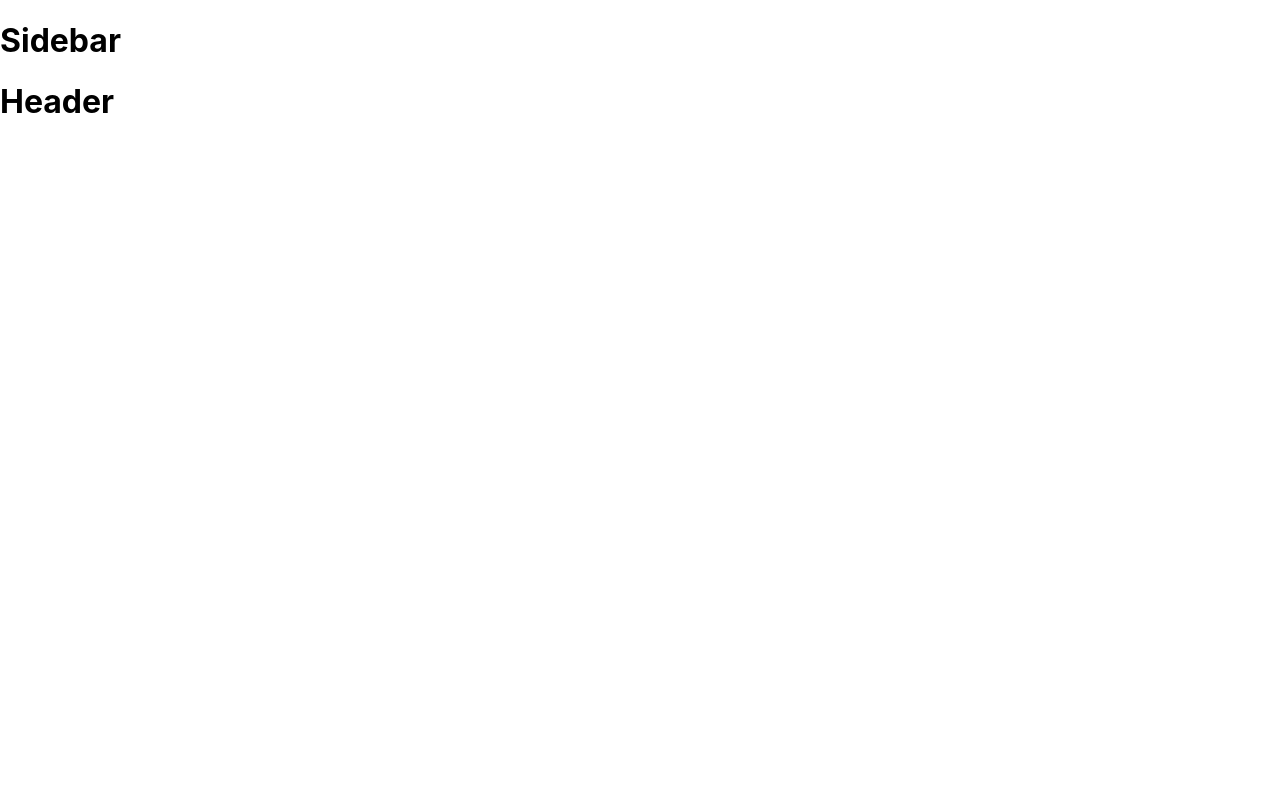
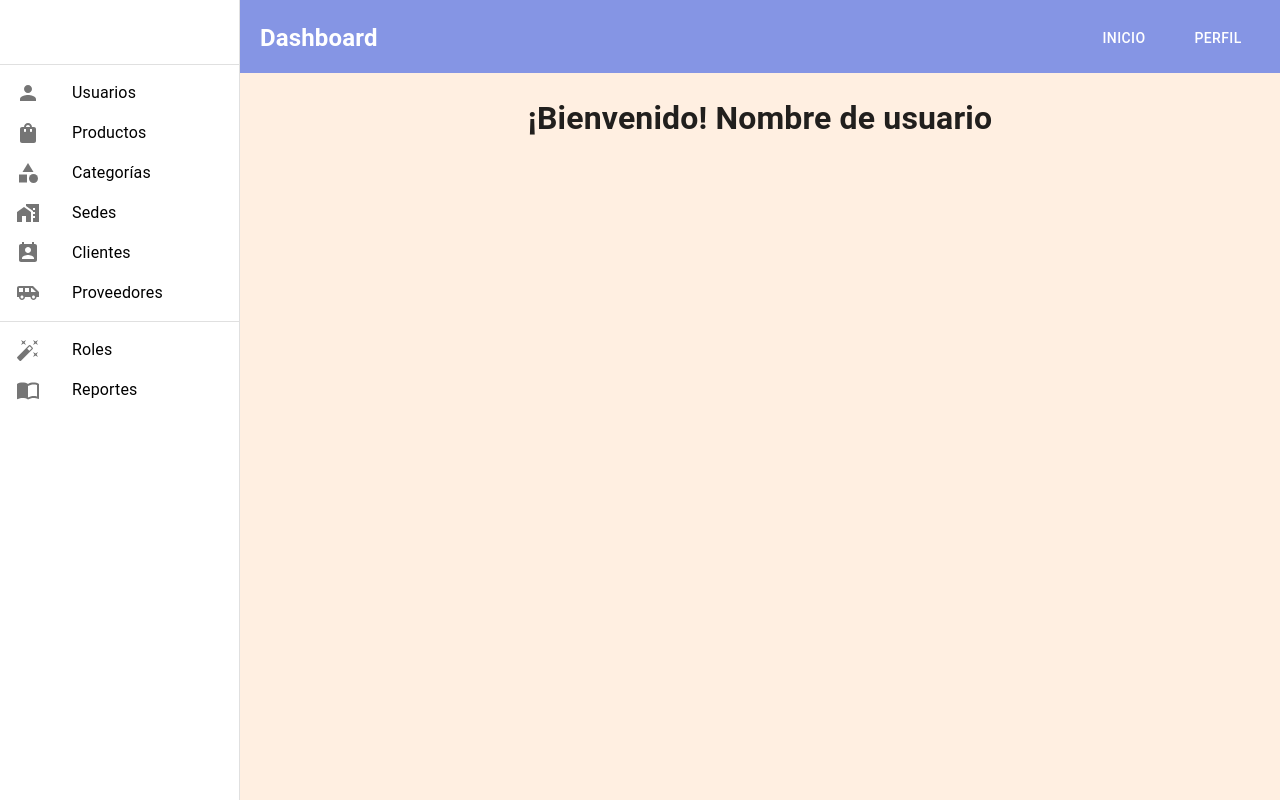
Before and after one commit to MartinOstios/proyecto-final-sw1, a React (Create React App) app in the folder client-project/: page /dashboard in a window 1280 px wide. Built offline with nearby package versions, Linux system fonts and the light colour scheme.

Commit message:
Se agregó el navbar y el sidemenu del dashboard

```diff
--- a/client-project/src/App.js
+++ b/client-project/src/App.js
@@ -1,6 +1,7 @@
 import React from 'react'
 import { BrowserRouter, Route, Routes } from 'react-router-dom'
 import Dashboard from './pages/dashboard/Dashboard'
+import First from './pages/dashboard/first/First'
 import User from './pages/dashboard/users/User'
 import Product from './pages/dashboard/products/Product'
 import Role from './pages/dashboard/roles/Role'
@@ -8,12 +9,17 @@ import Category from './pages/dashboard/categories/Category'
 import Headquarter from './pages/dashboard/headquarters/Headquarter'
 import Client from './pages/dashboard/clients/Client'
 import Report from './pages/dashboard/reports/Report'
+import Profile from './pages/dashboard/profile/Profile'
+import Provider from './pages/dashboard/providers/Provider'
+
 import Index from './pages/public/landing/Index'
 import Layout from './pages/public/Layout'
 import Login from './pages/public/login/Login'
 import Register from './pages/public/register/Register'
 import Recovery from './pages/public/recovery/Recovery'
 import Activate from './pages/public/activate/Activate'
+
+
 
 
 
@@ -31,6 +37,7 @@ const App = () => {
             <Route path="/activate" element= {<Activate />}/>
           </Route>
           <Route path="/dashboard" element={<Dashboard />}>
+            <Route index element= {<First />}/>
             <Route path="/dashboard/users" element={<User />} />
             <Route path="/dashboard/categories" element={<Category />} />
             <Route path="/dashboard/products" element={<Product />} />
@@ -38,6 +45,8 @@ const App = () => {
             <Route path="/dashboard/clients" element={<Client />} />
             <Route path="/dashboard/roles" element={<Role />} />
             <Route path="/dashboard/reports" element={<Report/>} />
+            <Route path="/dashboard/profile" element={<Profile/>} />
+            <Route path="/dashboard/providers" element={<Provider/>} />
           </Route>
         </Routes>
       </BrowserRouter>
--- /dev/null
+++ b/client-project/src/components/dashboardNavbar/DashboardNavbar.jsx
@@ -0,0 +1,35 @@
+
+import React from 'react'
+import '../navbar/Navbar'
+import { Link } from 'react-router-dom'
+import { Button } from '@mui/material'
+import images from '../../assets/images'
+
+export const DashboardNavbar = () => {
+    return (
+        <React.Fragment>
+            <nav className="navbar" style={{height: '73px'}}>
+                <ul>
+                    <li>
+                        <h2 style={{color: 'white'}}>Dashboard</h2>
+                    </li>
+                </ul>
+                <ul>
+                    <div style={{ display: 'flex', gap: 30 }}>
+                        <li>
+                            <Button variant='text' color='secondary'>
+                                <Link to="/" className='navLink'>Inicio</Link>
+                            </Button>
+                        </li>
+
+                        <li>
+                            <Button variant='text' color='secondary'>
+                                <Link to="/dashboard/profile" className='navLink'>Perfil</Link>
+                            </Button>
+                        </li>
+                    </div>
+                </ul>
+            </nav>
+        </React.Fragment>
+    )
+}
--- a/client-project/src/pages/dashboard/Dashboard.jsx
+++ b/client-project/src/pages/dashboard/Dashboard.jsx
@@ -1,12 +1,139 @@
 import React from 'react'
-import { Outlet } from 'react-router-dom'
+import { Link, Outlet } from 'react-router-dom';
+import Box from '@mui/material/Box';
+import CssBaseline from '@mui/material/CssBaseline';
+import Divider from '@mui/material/Divider';
+import Drawer from '@mui/material/Drawer';
+import List from '@mui/material/List';
+import ListItem from '@mui/material/ListItem';
+import ListItemButton from '@mui/material/ListItemButton';
+
+import ListItemIcon from '@mui/material/ListItemIcon';
+import PermContactCalendarIcon from '@mui/icons-material/PermContactCalendar';
+import PersonIcon from '@mui/icons-material/Person';
+import ShoppingBagIcon from '@mui/icons-material/ShoppingBag';
+import CategoryIcon from '@mui/icons-material/Category';
+import MapsHomeWorkIcon from '@mui/icons-material/MapsHomeWork';
+import AirportShuttleIcon from '@mui/icons-material/AirportShuttle';
+import AutoFixHighIcon from '@mui/icons-material/AutoFixHigh';
+import ImportContactsIcon from '@mui/icons-material/ImportContacts';
+
+import Toolbar from '@mui/material/Toolbar';
+import { DashboardNavbar } from '../../components/dashboardNavbar/DashboardNavbar';
+const drawerWidth = 240;
 
 const Dashboard = () => {
   return (
     <>
-      <h1>Sidebar</h1>
-      <h1>Header</h1>
-      <Outlet/>
+      <Box sx={{ display: 'flex' }}>
+        <CssBaseline />
+        <Drawer
+          sx={{
+            width: drawerWidth,
+            flexShrink: 0,
+            '& .MuiDrawer-paper': {
+              width: drawerWidth,
+              boxSizing: 'border-box',
+            },
+          }}
+          variant="permanent"
+          anchor="left"
+        >
+          <Toolbar >
+            {/*  <div style={{ width: '30%', marginTop: 10 }}>
+              <img src={actualUser?.avatar} alt="" width={'100%'} />
+            </div>
+            <div style={{ marginLeft: 10, display: 'flex', flexDirection: 'column' }}>
+              <p style={{ fontSize: 20 }}><b>{actualUser?.firstname}</b></p>
+              <span style={{ fontSize: 15 }}>{actualUser?.rol.name}</span>
+            </div> */}
+
+          </Toolbar>
+          <Divider />
+          <List>
+
+            <ListItem key='Usuarios' disablePadding>
+              <ListItemButton>
+                <ListItemIcon>
+                  <PersonIcon />
+                </ListItemIcon>
+                <Link to={'/dashboard/users'} style={{ textDecoration: 'none', color: 'black' }}>Usuarios</Link>
+              </ListItemButton>
+            </ListItem>
+            <ListItem key='Productos' disablePadding>
+              <ListItemButton>
+                <ListItemIcon>
+                  <ShoppingBagIcon />
+                </ListItemIcon>
+                <Link to={'/dashboard/products'} style={{ textDecoration: 'none', color: 'black' }}>Productos</Link>
+              </ListItemButton>
+            </ListItem>
+
+            <ListItem key='Categorias' disablePadding>
+              <ListItemButton>
+                <ListItemIcon>
+                  <CategoryIcon />
+                </ListItemIcon>
+                <Link to={'/dashboard/categories'} style={{ textDecoration: 'none', color: 'black' }}>Categorías</Link>
+              </ListItemButton>
+            </ListItem>
+            <ListItem key='Sedes' disablePadding>
+              <ListItemButton>
+                <ListItemIcon>
+                  <MapsHomeWorkIcon />
+                </ListItemIcon>
+                <Link to={'/dashboard/headquarters'} style={{ textDecoration: 'none', color: 'black' }}>Sedes</Link>
+              </ListItemButton>
+            </ListItem>
+            <ListItem key='Clientes' disablePadding>
+              <ListItemButton>
+                <ListItemIcon>
+                  <PermContactCalendarIcon />
+                </ListItemIcon>
+                <Link to={'/dashboard/clients'} style={{ textDecoration: 'none', color: 'black' }}>Clientes</Link>
+              </ListItemButton>
+            </ListItem>
+            <ListItem key='Proveedores' disablePadding>
+              <ListItemButton>
+                <ListItemIcon>
+                  <AirportShuttleIcon />
+                </ListItemIcon>
+                <Link to={'/dashboard/providers'} style={{ textDecoration: 'none', color: 'black' }}>Proveedores</Link>
+              </ListItemButton>
+            </ListItem>
+
+          </List>
+          <Divider />
+          <List>
+            <ListItem key='Roles' disablePadding>
+              <ListItemButton>
+                <ListItemIcon>
+                  <AutoFixHighIcon />
+                </ListItemIcon>
+                <Link to={'/dashboard/roles'} style={{ textDecoration: 'none', color: 'black' }}>Roles</Link>
+              </ListItemButton>
+            </ListItem>
+
+            <ListItem key='Reportes' disablePadding>
+              <ListItemButton>
+                <ListItemIcon>
+                  <ImportContactsIcon />
+                </ListItemIcon>
+                <Link to={'/dashboard/reports'} style={{ textDecoration: 'none', color: 'black' }}>Reportes</Link>
+              </ListItemButton>
+            </ListItem>
+          </List>
+        </Drawer>
+        <Box
+          component="main"
+          sx={{ flexGrow: 1, bgcolor: '#FFEFE1' }}
+        >
+          <DashboardNavbar />
+          <div style={{ width: '100%', display: 'flex', alignItems: 'top', justifyContent: 'center', height: "calc(100vh - 73px)" }}>
+            <Outlet />
+          </div>
+        </Box>
+      </Box>
     </>
   )
 }
--- /dev/null
+++ b/client-project/src/pages/dashboard/first/First.jsx
@@ -0,0 +1,13 @@
+import React from 'react'
+
+const First = () => {
+  return (
+    <>
+        <h1>¡Bienvenido! Nombre de usuario</h1>
+    </>
+
+
+  )
+}
+
+export default First
--- a/client-project/src/pages/dashboard/providers/Provider.jsx
+++ b/client-project/src/pages/dashboard/providers/Provider.jsx
@@ -0,0 +1,9 @@
+import React from 'react'
+
+const Provider = () => {
+  return (
+    <div>Provider</div>
+  )
+}
+
+export default Provider
```
